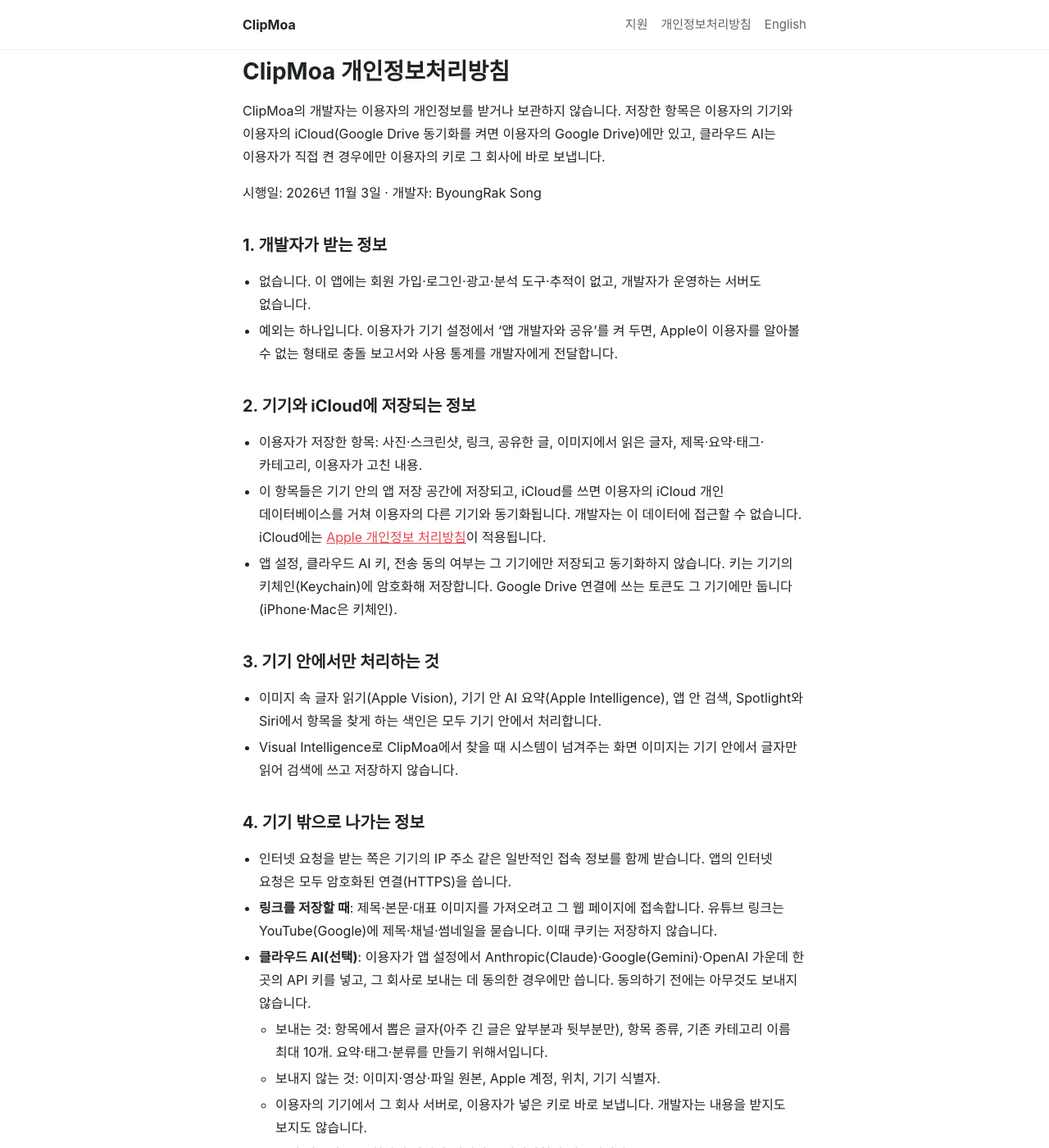
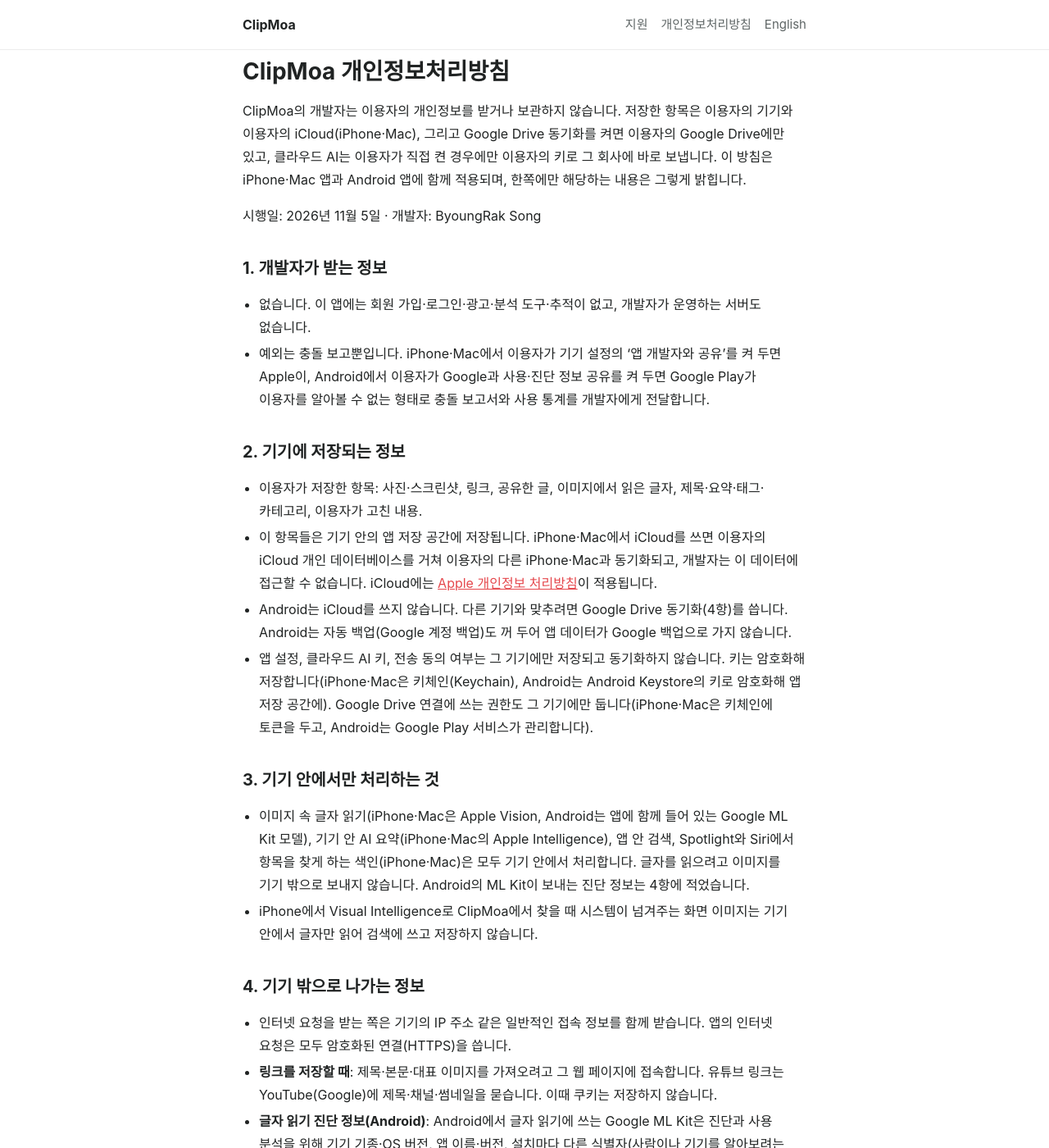
Before and after one commit to mcred2030/clipmoa, a Jekyll site: the page built from privacy.md, in a window 1280 px wide and 1400 px high. Shown: the whole window at 82% size. Built offline with Jekyll 4.4.1, drawn with Linux system fonts in a browser that asks for light colours; some of the changed text lies outside the part shown.

Commit message:
방침: Android 앱 문장 — ML Kit 진단 정보·Keystore·Google Play 충돌 보고·자동 백업 끔, 한쪽 플랫폼만의 내용 밝힘(시행일 2026-11-05)
Co-Authored-By: Claude Opus 5.5 <noreply@anthropic.com>

```diff
--- a/privacy.md
+++ b/privacy.md
@@ -5,52 +5,54 @@ permalink: /privacy/
 
 # ClipMoa 개인정보처리방침
 
-ClipMoa의 개발자는 이용자의 개인정보를 받거나 보관하지 않습니다. 저장한 항목은 이용자의 기기와 이용자의 iCloud(Google Drive 동기화를 켜면 이용자의 Google Drive)에만 있고, 클라우드 AI는 이용자가 직접 켠 경우에만 이용자의 키로 그 회사에 바로 보냅니다.
+ClipMoa의 개발자는 이용자의 개인정보를 받거나 보관하지 않습니다. 저장한 항목은 이용자의 기기와 이용자의 iCloud(iPhone·Mac), 그리고 Google Drive 동기화를 켜면 이용자의 Google Drive에만 있고, 클라우드 AI는 이용자가 직접 켠 경우에만 이용자의 키로 그 회사에 바로 보냅니다. 이 방침은 iPhone·Mac 앱과 Android 앱에 함께 적용되며, 한쪽에만 해당하는 내용은 그렇게 밝힙니다.
 
-시행일: 2026년 11월 3일 · 개발자: ByoungRak Song
+시행일: 2026년 11월 5일 · 개발자: ByoungRak Song
 
 ## 1. 개발자가 받는 정보
 - 없습니다. 이 앱에는 회원 가입·로그인·광고·분석 도구·추적이 없고, 개발자가 운영하는 서버도 없습니다.
-- 예외는 하나입니다. 이용자가 기기 설정에서 '앱 개발자와 공유'를 켜 두면, Apple이 이용자를 알아볼 수 없는 형태로 충돌 보고서와 사용 통계를 개발자에게 전달합니다.
+- 예외는 충돌 보고뿐입니다. iPhone·Mac에서 이용자가 기기 설정의 '앱 개발자와 공유'를 켜 두면 Apple이, Android에서 이용자가 Google과 사용·진단 정보 공유를 켜 두면 Google Play가 이용자를 알아볼 수 없는 형태로 충돌 보고서와 사용 통계를 개발자에게 전달합니다.
 
-## 2. 기기와 iCloud에 저장되는 정보
+## 2. 기기에 저장되는 정보
 - 이용자가 저장한 항목: 사진·스크린샷, 링크, 공유한 글, 이미지에서 읽은 글자, 제목·요약·태그·카테고리, 이용자가 고친 내용.
-- 이 항목들은 기기 안의 앱 저장 공간에 저장되고, iCloud를 쓰면 이용자의 iCloud 개인 데이터베이스를 거쳐 이용자의 다른 기기와 동기화됩니다. 개발자는 이 데이터에 접근할 수 없습니다. iCloud에는 [Apple 개인정보 처리방침](https://www.apple.com/kr/legal/privacy/)이 적용됩니다.
-- 앱 설정, 클라우드 AI 키, 전송 동의 여부는 그 기기에만 저장되고 동기화하지 않습니다. 키는 기기의 키체인(Keychain)에 암호화해 저장합니다. Google Drive 연결에 쓰는 토큰도 그 기기에만 둡니다(iPhone·Mac은 키체인).
+- 이 항목들은 기기 안의 앱 저장 공간에 저장됩니다. iPhone·Mac에서 iCloud를 쓰면 이용자의 iCloud 개인 데이터베이스를 거쳐 이용자의 다른 iPhone·Mac과 동기화되고, 개발자는 이 데이터에 접근할 수 없습니다. iCloud에는 [Apple 개인정보 처리방침](https://www.apple.com/kr/legal/privacy/)이 적용됩니다.
+- Android는 iCloud를 쓰지 않습니다. 다른 기기와 맞추려면 Google Drive 동기화(4항)를 씁니다. Android는 자동 백업(Google 계정 백업)도 꺼 두어 앱 데이터가 Google 백업으로 가지 않습니다.
+- 앱 설정, 클라우드 AI 키, 전송 동의 여부는 그 기기에만 저장되고 동기화하지 않습니다. 키는 암호화해 저장합니다(iPhone·Mac은 키체인(Keychain), Android는 Android Keystore의 키로 암호화해 앱 저장 공간에). Google Drive 연결에 쓰는 권한도 그 기기에만 둡니다(iPhone·Mac은 키체인에 토큰을 두고, Android는 Google Play 서비스가 관리합니다).
 
 ## 3. 기기 안에서만 처리하는 것
-- 이미지 속 글자 읽기(Apple Vision), 기기 안 AI 요약(Apple Intelligence), 앱 안 검색, Spotlight와 Siri에서 항목을 찾게 하는 색인은 모두 기기 안에서 처리합니다.
-- Visual Intelligence로 ClipMoa에서 찾을 때 시스템이 넘겨주는 화면 이미지는 기기 안에서 글자만 읽어 검색에 쓰고 저장하지 않습니다.
+- 이미지 속 글자 읽기(iPhone·Mac은 Apple Vision, Android는 앱에 함께 들어 있는 Google ML Kit 모델), 기기 안 AI 요약(iPhone·Mac의 Apple Intelligence), 앱 안 검색, Spotlight와 Siri에서 항목을 찾게 하는 색인(iPhone·Mac)은 모두 기기 안에서 처리합니다. 글자를 읽으려고 이미지를 기기 밖으로 보내지 않습니다. Android의 ML Kit이 보내는 진단 정보는 4항에 적었습니다.
+- iPhone에서 Visual Intelligence로 ClipMoa에서 찾을 때 시스템이 넘겨주는 화면 이미지는 기기 안에서 글자만 읽어 검색에 쓰고 저장하지 않습니다.
 
 ## 4. 기기 밖으로 나가는 정보
 - 인터넷 요청을 받는 쪽은 기기의 IP 주소 같은 일반적인 접속 정보를 함께 받습니다. 앱의 인터넷 요청은 모두 암호화된 연결(HTTPS)을 씁니다.
 - **링크를 저장할 때**: 제목·본문·대표 이미지를 가져오려고 그 웹 페이지에 접속합니다. 유튜브 링크는 YouTube(Google)에 제목·채널·썸네일을 묻습니다. 이때 쿠키는 저장하지 않습니다.
+- **글자 읽기 진단 정보(Android)**: Android에서 글자 읽기에 쓰는 Google ML Kit은 진단과 사용 분석을 위해 기기 기종·OS 버전, 앱 이름·버전, 설치마다 다른 식별자(사람이나 기기를 알아보려는 것이 아닙니다), 처리 시간·설정·입출력 크기·오류 코드 같은 정보를 Google에 보냅니다. 이미지와 읽은 글자는 여기에 들어가지 않습니다. 암호화된 연결로 보내며, Google은 이 정보를 제3자에게 넘기지 않는다고 밝힙니다([ML Kit 데이터 공개](https://developers.google.com/ml-kit/android-data-disclosure)). 개발자는 이 정보를 받지 않으며, 앱에는 이를 끄는 설정이 없습니다.
 - **클라우드 AI(선택)**: 이용자가 앱 설정에서 Anthropic(Claude)·Google(Gemini)·OpenAI 가운데 한 곳의 API 키를 넣고, 그 회사로 보내는 데 동의한 경우에만 씁니다. 동의하기 전에는 아무것도 보내지 않습니다.
     - 보내는 것: 항목에서 뽑은 글자(아주 긴 글은 앞부분과 뒷부분만), 항목 종류, 기존 카테고리 이름 최대 10개. 요약·태그·분류를 만들기 위해서입니다.
-    - 보내지 않는 것: 이미지·영상·파일 원본, Apple 계정, 위치, 기기 식별자.
+    - 보내지 않는 것: 이미지·영상·파일 원본, Apple 계정·Google 계정, 위치, 기기 식별자.
     - 이용자의 기기에서 그 회사 서버로, 이용자가 넣은 키로 바로 보냅니다. 개발자는 내용을 받지도 보지도 않습니다.
     - 보낸 내용에는 그 회사의 약관과 개인정보 처리방침이 적용됩니다: [Anthropic](https://www.anthropic.com/legal/privacy) · [Google](https://policies.google.com/privacy) · [Gemini API 약관](https://ai.google.dev/gemini-api/terms) · [OpenAI](https://openai.com/policies/privacy-policy/)
     - Gemini는 결제를 연결한 키(유료 등급)로 쓰도록 안내합니다. 무료 등급 키로 보내면 Google이 내용을 제품 개선에 쓰고 사람이 검토할 수 있습니다. 결제를 연결한 키는 그렇게 쓰지 않습니다.
-- **iCloud 동기화**: 2항의 항목이 이용자의 iCloud를 거쳐 이용자의 다른 기기로 갑니다.
+- **iCloud 동기화(iPhone·Mac)**: 2항의 항목이 이용자의 iCloud를 거쳐 이용자의 다른 iPhone·Mac으로 갑니다.
 - **Google Drive 동기화(선택)**: 이용자가 앱 설정의 '동기화'에서 Google Drive를 연결한 경우에만 씁니다.
     - 연결할 때 Google의 로그인·동의 화면에서 이용자가 직접 로그인합니다. 앱은 비밀번호를 받지 않고, 앱 전용 폴더에 접근하는 권한만 받습니다. 설정 화면에 연결한 계정 주소를 보여 주려고 Google에 그 주소를 묻습니다(그 기기에만 둡니다).
     - 보내는 것: 2항의 저장한 항목 전부(사진·스크린샷 원본 포함)와 항목마다 동기화에 쓰는 시각. iPhone·Mac은 같은 iCloud의 기기 중 어느 기기가 Drive와 잇고 있는지 알리는 기록도 보냅니다 — 기기 종류(iPhone·Mac)와 iCloud 계정을 알아보기 위한 값(iCloud 계정에서 만든 해시이며, 계정 이름이나 Apple 계정 주소가 아닙니다).
     - 보내는 곳: 이용자의 Google Drive 안 앱 전용 숨은 폴더. 이 폴더는 Drive 화면에 보이지 않고 이 앱만 읽고 씁니다. 같은 Google 계정으로 연결한 이용자의 다른 기기가 여기서 받아 갑니다.
     - 앱은 이 폴더 말고는 이용자의 Drive 파일에 접근하지 않습니다.
     - 개발자는 이 데이터에 접근할 수 없습니다. 암호화하지 않고 올리므로 Google이 기술적으로 접근할 수 있으며, [Google 개인정보처리방침](https://policies.google.com/privacy)이 적용됩니다.
-- **이용자가 고른 곳**: 내보내기나 옵시디언 볼트 연결을 쓰면 이용자가 고른 위치에 파일로 저장합니다.
+- **이용자가 고른 곳**: 내보내기나 옵시디언 볼트 연결(iPhone·Mac)을 쓰면 이용자가 고른 위치에 파일로 저장합니다. Android의 내보내기는 만든 파일을 공유 메뉴로 넘기고, 이용자가 고른 곳으로 갑니다.
 - 클라우드 AI 회사, Apple, Google의 서버는 대한민국 밖에 있을 수 있습니다.
 
 ## 5. 접근 권한
 - 사진: 시스템 사진 선택기를 쓰므로 이용자가 고른 사진에만 접근합니다.
-- 클립보드: 링크가 있는지만 시스템 기능으로 확인하고, 이용자가 저장을 누를 때만 내용을 읽습니다.
+- 클립보드: iPhone·Mac은 링크가 있는지만 시스템 기능으로 확인하고, 이용자가 저장을 누를 때만 내용을 읽습니다. Android는 이용자가 '클립보드 링크 붙여넣기'를 누를 때만 읽습니다.
 - 공유: 다른 앱의 공유 메뉴에서 ClipMoa를 고르면 그 내용을 받습니다.
-- 폴더: 옵시디언 볼트로 이용자가 고른 폴더에만 접근합니다.
+- 폴더(iPhone·Mac): 옵시디언 볼트로 이용자가 고른 폴더에만 접근합니다.
 
 ## 6. 보관과 삭제
-- 저장한 항목은 이용자가 지울 때까지 보관합니다. 앱에서 항목을 지우면 기기와 iCloud에서 함께 지워지고, Google Drive 동기화를 켰다면 Drive와 연결된 다른 기기에서도 지워집니다.
+- 저장한 항목은 이용자가 지울 때까지 보관합니다. 앱에서 항목을 지우면 기기와 iCloud(iPhone·Mac)에서 함께 지워지고, Google Drive 동기화를 켰다면 Drive와 연결된 다른 기기에서도 지워집니다.
 - Google Drive의 동기화 데이터는 앱 설정의 'Drive의 동기화 데이터 모두 삭제'로 지울 수 있습니다. 앱의 Drive 접근은 Google 계정 설정의 서드 파티 앱 연결에서 끊을 수 있습니다.
-- 앱을 지우면 기기 안의 데이터가 지워집니다. iCloud에 남은 데이터는 기기 설정의 iCloud 저장 공간 관리에서 지울 수 있습니다.
+- 앱을 지우면 기기 안의 데이터가 지워집니다. iPhone·Mac에서 iCloud에 남은 데이터는 기기 설정의 iCloud 저장 공간 관리에서 지울 수 있습니다.
 - 클라우드 AI 키는 앱 설정에서 지울 수 있고, 전송 동의는 앱 설정의 '클라우드 모델'에서 언제든 철회할 수 있습니다. 철회하면 그 회사로는 더 보내지 않습니다. 이미 보낸 내용의 보관과 삭제는 그 회사의 방침을 따릅니다.
 
 ## 7. 아동
```
Also changed, not shown: en/privacy.md (+17 -15 lines).
